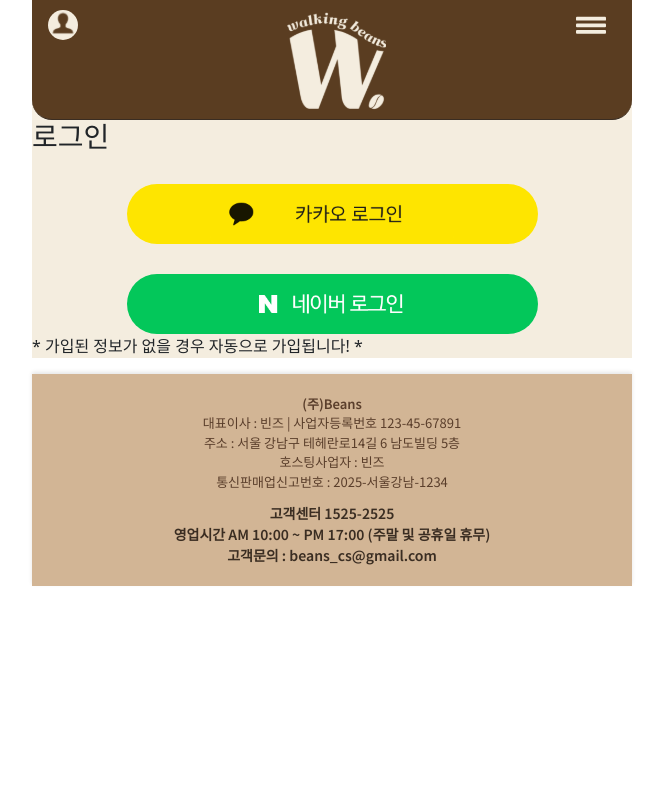
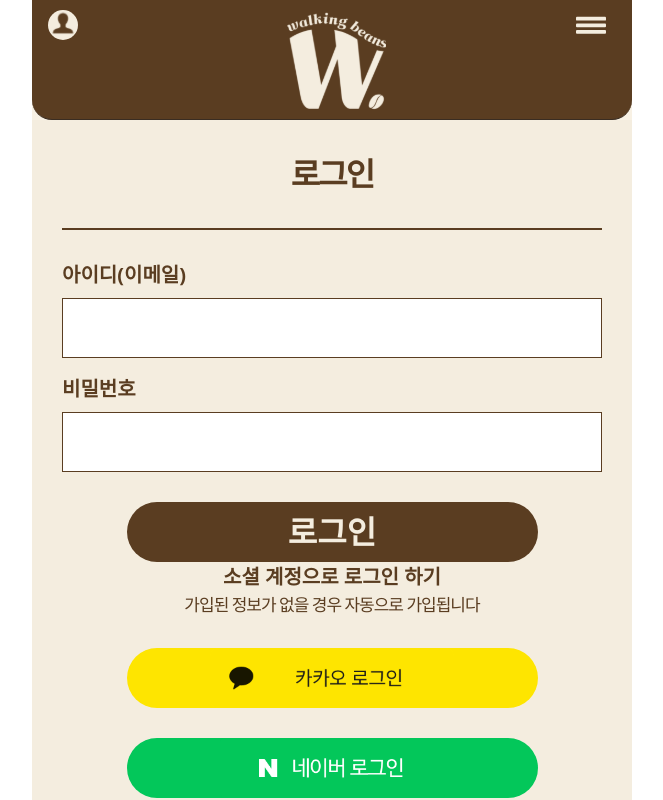
Before and after one commit to walking-beans/walking-beans, a React (Create React App) app in the folder walking-beans-frontend/: page /login in a window 1280 px wide. Shown: the top 800 px of the page, without its empty margins (308-971 px from the left). Built offline with nearby package versions, Linux system fonts and the light colour scheme; a web font is replaced by a local one.

Commit message:
어드민 페이지 수정 1차

```diff
--- a/walking-beans-frontend/src/pages/admin/AdminLogin.jsx
+++ b/walking-beans-frontend/src/pages/admin/AdminLogin.jsx
@@ -9,8 +9,8 @@
 const AdminLogin = () => {
     return (
         <div>
-            {/*<AdminLoginNomal/>*/}{/*아이디 비밀번호 로그인*/}
-            <AdminLoginSocial/>{/*소셜 로그인*/}
+            <AdminLoginNomal/>{/*아이디 비밀번호 로그인*/}
+            {/*<AdminLoginSocial/>*/}{/*소셜 로그인*/}
         </div>
     )
 
--- a/walking-beans-frontend/src/pages/admin/AdminPage.jsx
+++ b/walking-beans-frontend/src/pages/admin/AdminPage.jsx
@@ -113,7 +113,7 @@
                                placeholder="공지 내용을 입력하세요"
                                onChange={handleChange}
                                onKeyDown={handleKeyDown}
-                        /><br/>
+                        />
                         <button onClick={handleSubmit} className="user-sequence-from-select">보내기</button>
                     </div>
 
@@ -124,7 +124,7 @@
                         <input className="insert-address"
                             id="loginCut"
                             value={loginCutEmail}
-                            placeholder="정지시킬 이메일을 입력하세요"
+                            placeholder="이메일을 입력하세요"
                             onChange={handleEmailChange}
                         /><br/>
                         <input className="insert-address"
```
